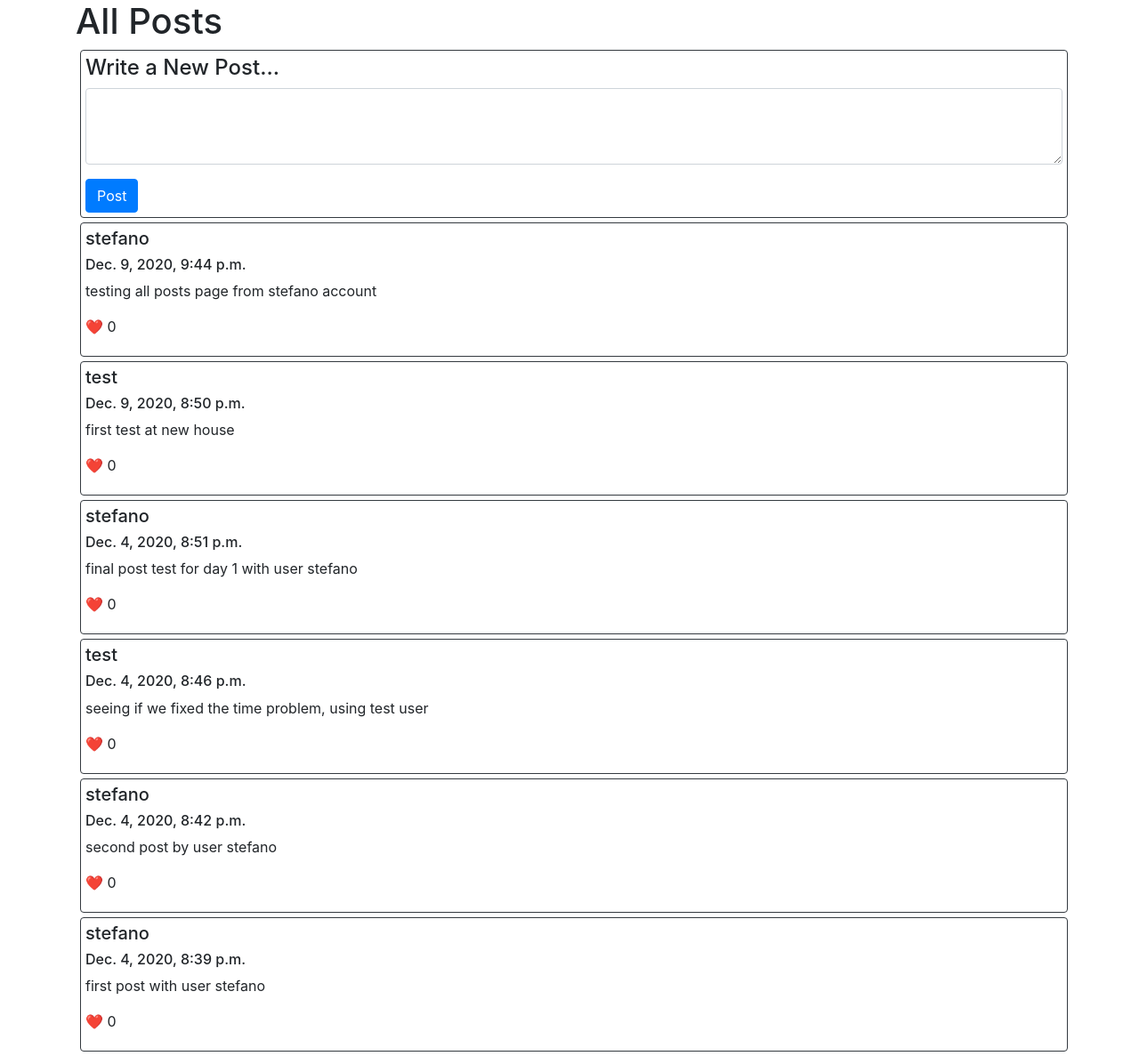
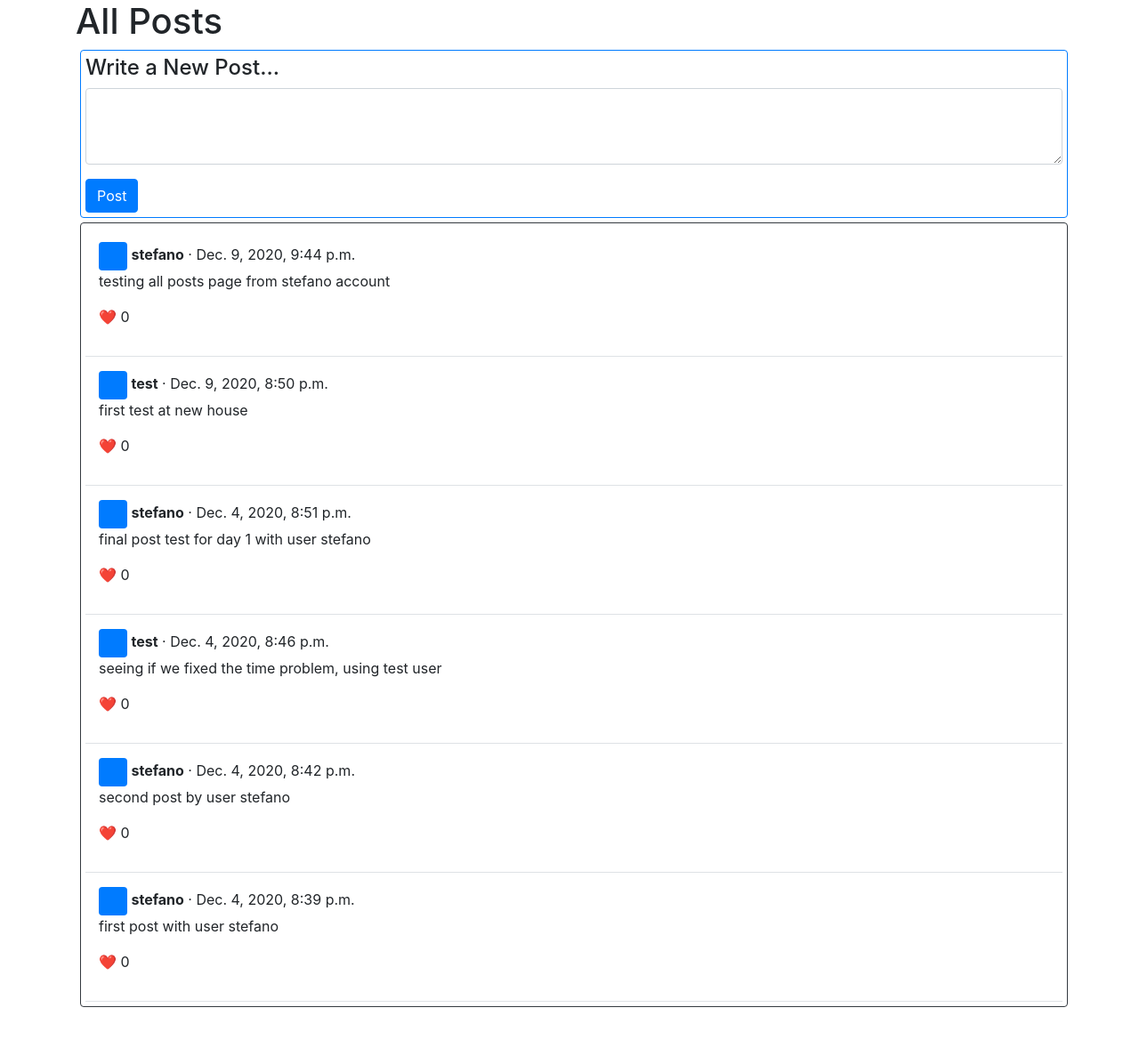
Before and after one commit to stefanoroque/CS50-Project-4, a Django app: page / in a window 1280 px wide. Shown: the part 56-1243 px from the top of the page at 89% size. After the commit the page ends 1188 px from the top, so only its background shows below. Run offline with Django 3.2, Linux system fonts and the light colour scheme; a user stored in the database is signed in; data comes from the database, SQL or seed files in the repository; both versions use the stored data as it was after the commit; some libraries are stand-ins or nearby versions.

Commit message:
formatted the all posts page

```diff
--- a/network/templates/network/index.html
+++ b/network/templates/network/index.html
@@ -11,7 +11,7 @@
     {% endif %}
 
     <!-- Form that allows user to make a new post -->
-    <div class="container border border-dark rounded pst">
+    <div class="container border border-primary rounded pst">
         <h4>Write a New Post...</h4>
         <form action="{% url 'new_post' %}" method="post">
             {% csrf_token %}
@@ -24,14 +24,26 @@
 
 
 
+    <div class="container border border-dark rounded pst">
     {% for post in all_posts %}
-        <div class="container border border-dark rounded pst">
-            <h5>{{ post.author }}</h5>
-            <h6>{{ post.post_date }}</h6>
-            <p>{{ post.content }}</p>
-            <p>❤️  {{ post.num_likes }}</p>
+        <div class="d-flex pt-3">
+
+            <div class="pb-3 mb-0 medium lh-sm border-bottom w-100">
+                <div class="container">
+                    <svg class="bd-placeholder-img flex-shrink-0 me-2 rounded" width="32" height="32" xmlns="http://www.w3.org/2000/svg" role="img" aria-label="Placeholder: 32x32" preserveAspectRatio="xMidYMid slice" focusable="false">
+                        <title>Placeholder</title>
+                        <rect width="100%" height="100%" fill="#007bff"></rect>
+                        <text x="90%" y="50%" fill="#007bff" dy=".3em">32x32</text>
+                    </svg>
+                    <strong class="text-gray-dark">{{ post.author }}</strong>
+                    <span> · {{ post.post_date }}</span>
+                    <p>{{ post.content }}</p>
+                    <p>❤️  {{ post.num_likes }}</p>
+                </div>
+            </div>
         </div>
     {% endfor %}
+    </div>
 
     {% else %}
     <br>
```
Also changed, not shown: db.sqlite3.
